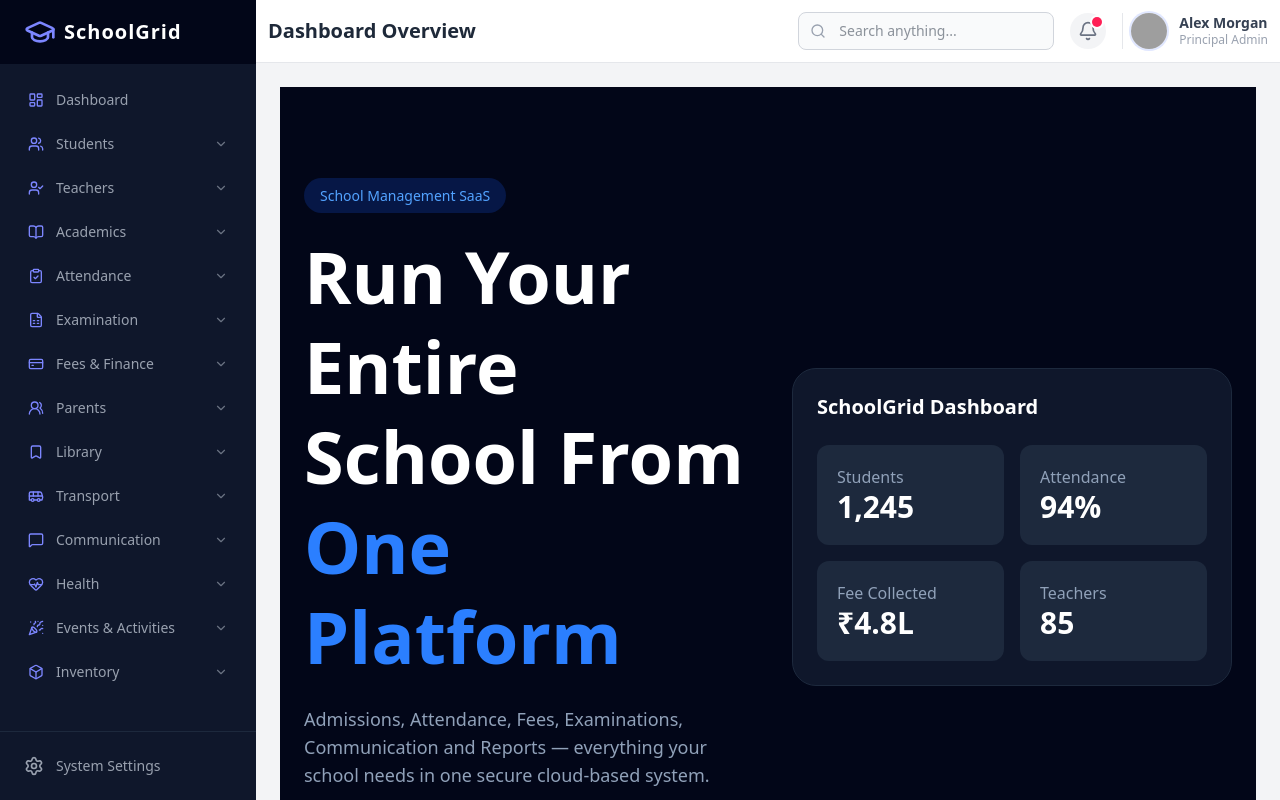
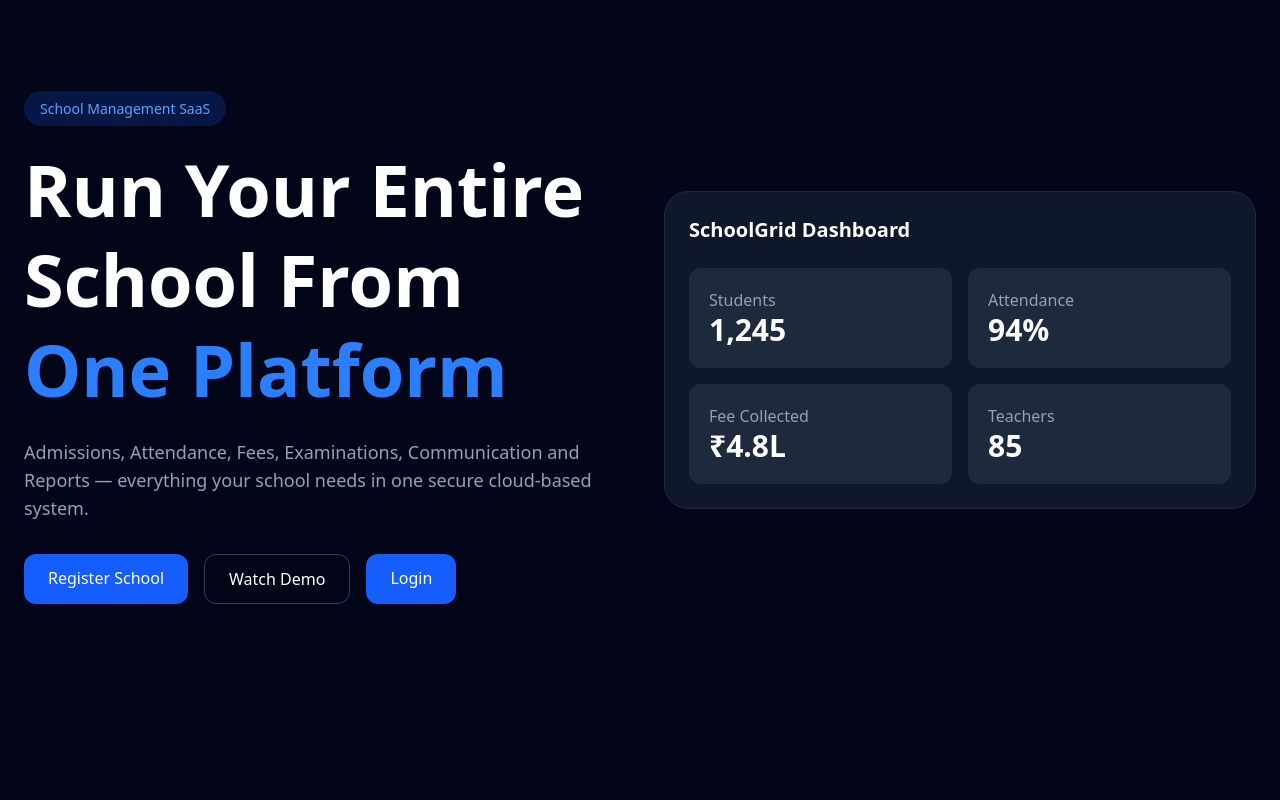
Before and after one commit to BalramKushwah21/School-Grid, a Next.js app: page / in a window 1280 px wide. Shown: the top 800 px of the page. Built offline with nearby package versions, Linux system fonts and the light colour scheme; grey boxes are pictures that could not be loaded.

Commit message:
both landing now on full screen

```diff
--- a/src/app/layout.js
+++ b/src/app/layout.js
@@ -29,7 +29,7 @@
 		return (
 			<html lang="en">
 				<body>
-					<Home child={children} />
+					{children}
 				</body>
 			</html>
 		);
```
